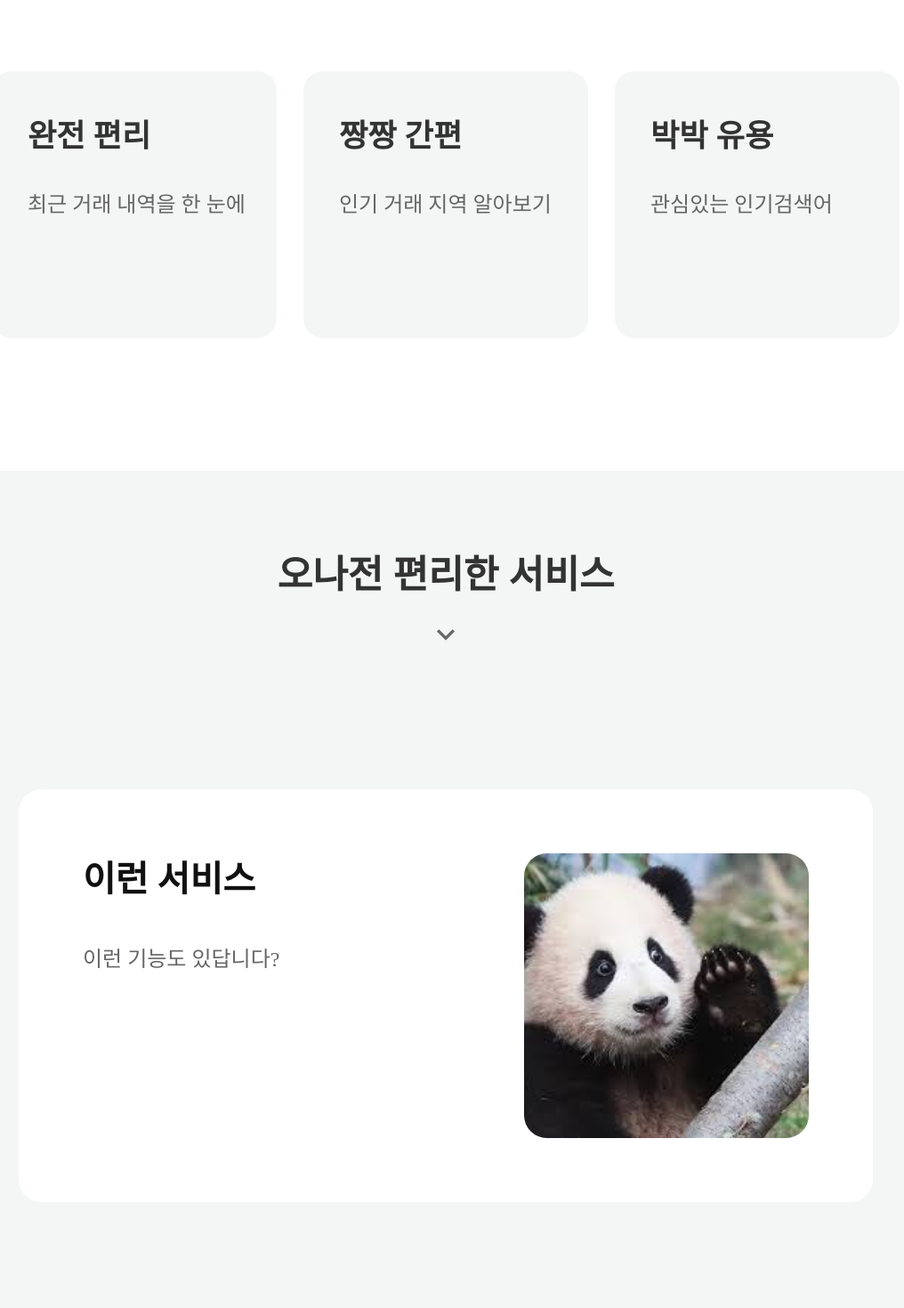
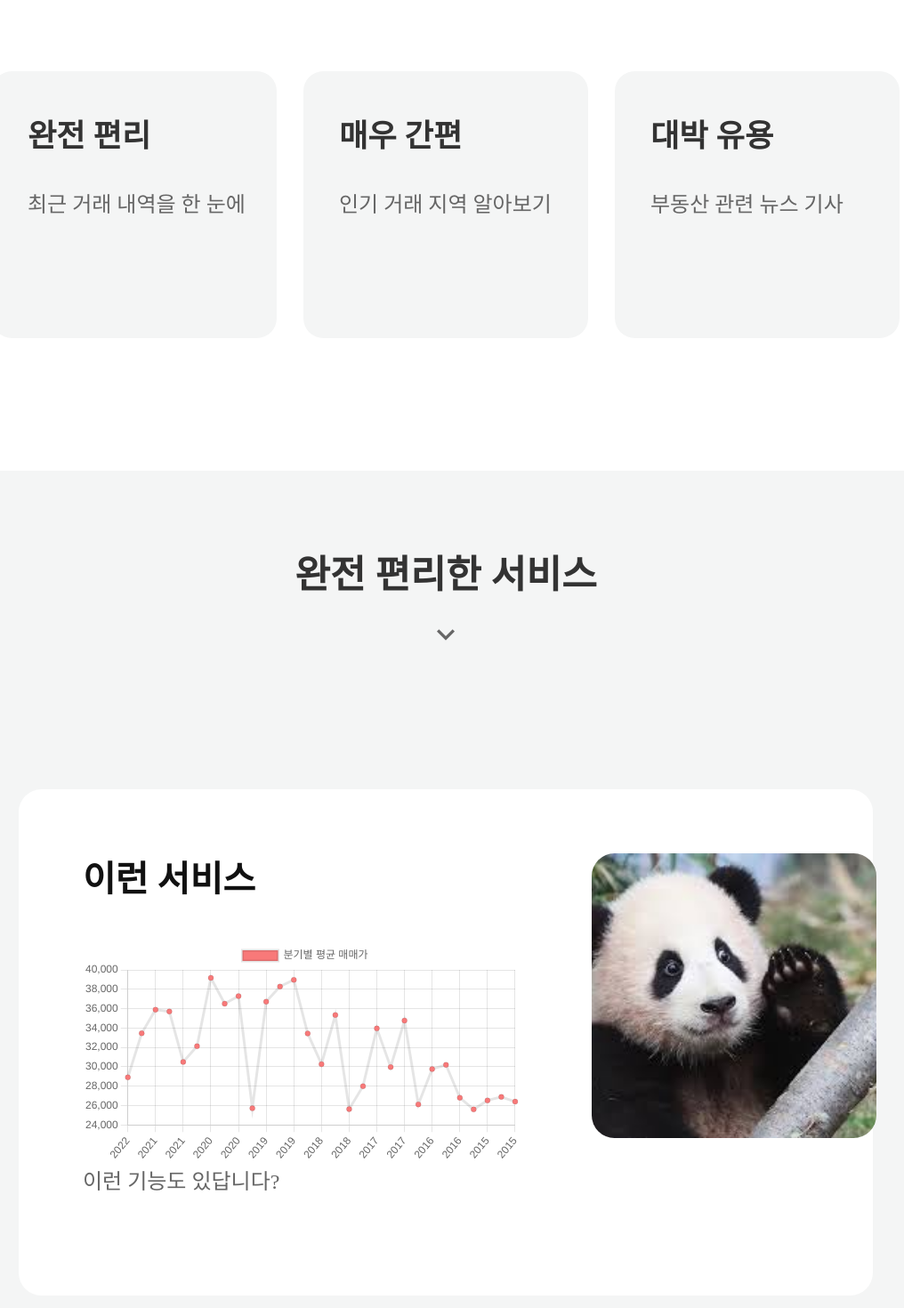
Before and after one commit to jiyoungit/jibangyi-fe, a Vue app in the folder front/: page / in a window 1280 px wide. Shown: the part 460-1930 px from the top of the page at 89% size, without its empty margins (139-1155 px from the left). Built offline with nearby package versions, Linux system fonts and the light colour scheme; no server answers; a web font is replaced by a local one.

Commit message:
feat: main page chart, news

```diff
--- a/front/package.json
+++ b/front/package.json
@@ -11,11 +11,13 @@
   "dependencies": {
     "@mdi/font": "^7.3.67",
     "axios": "^1.6.1",
+    "chart.js": "^4.4.0",
     "jwt-decode": "^4.0.0",
     "material-design-icons-iconfont": "^6.7.0",
     "pinia": "^2.1.7",
     "pinia-plugin-persistedstate": "^3.2.0",
     "vue": "^3.3.4",
+    "vue-chartjs": "^5.2.0",
     "vue-router": "^4.2.5",
     "vuetify": "^3.4.0-beta.1"
   },
--- /dev/null
+++ b/front/src/components/main/MainChart.vue
@@ -0,0 +1,44 @@
+<script>
+import {
+  Chart as ChartJS,
+  CategoryScale,
+  LinearScale,
+  PointElement,
+  LineElement,
+  Title,
+  Tooltip,
+  Legend
+} from 'chart.js';
+import { Line } from 'vue-chartjs';
+import * as chartConfig from './chartConfig.js';
+
+ChartJS.register(
+  CategoryScale,
+  LinearScale,
+  PointElement,
+  LineElement,
+  Title,
+  Tooltip,
+  Legend
+);
+
+export default {
+  name: 'App',
+  components: {
+    Line
+  },
+  data() {
+    return chartConfig;
+  }
+};
+</script>
+
+<template>
+  <Line id="chart" :data="data" :options="options" />
+</template>
+
+<style scoped>
+#chart {
+  width: 500px;
+}
+</style>
--- /dev/null
+++ b/front/src/components/main/MainNews.vue
@@ -0,0 +1,86 @@
+<script setup>
+import axios from 'axios';
+import { ref, watch, onMounted } from 'vue';
+
+const data = ref([]);
+
+onMounted(() => {
+  data.value = [];
+
+  // RSS 피드 URL
+  const rssFeedURL = 'https://www.fnnews.com/rss/r20/fn_realnews_realestate.xml'; // 여기에 실제 RSS 피드 URL을 넣어주세요.
+
+  // Axios를 이용하여 RSS 데이터 요청
+  axios.get(rssFeedURL)
+    .then(response => {
+      // 요청이 성공한 경우
+      const xmlData = new DOMParser().parseFromString(response.data, 'text/xml');
+
+      // channel 요소 가져오기
+      const channel = xmlData.querySelector('channel');
+
+      // 모든 아이템 요소 가져오기
+      const items = Array.from(channel.querySelectorAll('item'));
+
+
+
+      // 각 아이템에서 필요한 데이터 추출하기 예시
+      items.forEach((item, index) => {
+
+        const title = item.querySelector('title').textContent;
+        const link = item.querySelector('link').textContent;
+        const description = item.querySelector('description').textContent;
+        const category = item.querySelector('category').textContent;
+        const author = item.querySelector('author').textContent;
+        const pubDate = item.querySelector('pubDate').textContent;
+        const guid = item.querySelector('guid').textContent;
+
+        // 각 아이템에 대한 처리 (예시로 title 출력)
+        // console.log(`Item ${index + 1} Title:`, title);
+        if (index < 6) {
+          data.value.push({ index, title, author, pubDate, link });
+        }
+      });
+    })
+    .catch(error => {
+      // 요청이 실패한 경우
+      console.error('RSS 데이터를 불러오는데 실패했습니다.', error);
+    });
+})
+
+</script>
+
+<template>
+
+    <v-table>
+      <thead>
+        <tr>
+          <th>제목</th>
+          <th>작성일자</th>
+        </tr>
+      </thead>
+      <tbody>
+        <tr v-for="d in data" :key="d.index">
+          <td><a :href="d.link" class="news-title">{{ d.title }}</a></td>
+          <td>{{ d.pubDate }}</td>
+        </tr>
+      </tbody>
+    </v-table>
+
+</template>
+
+<style scoped>
+
+th {
+  text-align: center
+}
+
+td {
+  font-size: 20px;
+}
+
+.news-title {
+  color: blue;
+}
+
+</style>
--- /dev/null
+++ b/front/src/components/main/chartConfig.js
@@ -0,0 +1,89 @@
+export const data = {
+  labels: [
+    2022,
+    2021,
+    2021,
+    2021,
+    2021,
+    2020,
+    2020,
+    2020,
+    2020,
+    2019,
+    2019,
+    2019,
+    2019,
+    2018,
+    2018,
+    2018,
+    2018,
+    2017,
+    2017,
+    2017,
+    2017,
+    2016,
+    2016,
+    2016,
+    2016,
+    2015,
+    2015,
+    2015,
+    2015,],
+  datasets: [
+    {
+      label: '분기별 평균 매매가',
+      backgroundColor: '#f87979',
+      data: [
+        28916,
+        33456,
+        35893,
+        35706,
+        30498,
+        32123,
+        39176,
+        36515,
+        37299,
+        25722,
+        36722,
+        38279,
+        38975,
+        33446,
+        30272,
+        35342,
+        25637,
+        28000,
+        33954,
+        29977,
+        34771,
+        26125,
+        29771,
+        30202,
+        26812,
+        25607,
+        26537,
+        26892,
+        26405,]
+    }
+  ]
+};
+
+export const options = {
+  responsive: false,
+  maintainAspectRatio: false,
+  scales: {
+    xAxes: [{
+      display: true,
+      scaleLabel: {
+        display: true,
+        labelString: 'Month'
+      }
+    }],
+    yAxes: [{
+      display: true,
+      scaleLabel: {
+        display: true,
+        labelString: 'Value'
+      }
+    }]
+  }
+}
--- a/front/src/stores/member.js
+++ b/front/src/stores/member.js
@@ -66,10 +66,10 @@ export const useMemberStore = defineStore('memberStore', () => {
         }
       },
       async (error) => {
-        console.error(
-          'getUserInfo() error code [토큰 만료되어 사용 불가능.] ::: ',
-          error.response.status
-        );
+        // console.error(
+        //   'getUserInfo() error code [토큰 만료되어 사용 불가능.] ::: ',
+        //   error.response.status
+        // );
         isValidToken.value = false;
 
         await tokenRegenerate();
--- a/front/src/views/MainView.vue
+++ b/front/src/views/MainView.vue
@@ -2,6 +2,8 @@
 import { ref } from 'vue';
 import { findDongCode, listAptInfos } from '@/api/apt.js';
 import { useRouter } from 'vue-router';
+import MainChart from '../components/main/MainChart.vue';
+import MainNews from '../components/main/MainNews.vue';
 
 const popularSearchWord = ref(['어쩌고', '저쩌고', '어쩔 TV', '우짤래미']);
 
@@ -18,7 +20,7 @@ const moveToSearchDeal = () => {
   <p></p>
   <div class="searchWrapper">
     <div class="searchInner">
-      <h1 class="searchText">홍박사님을 아세요?</h1>
+      <h1 class="searchText">아파트 정보를 찾으세요!</h1>
       <router-link to="/deal">
         <v-form class="mx-auto mt-8" color="grey-lighten-3" @click="moveToSearchDeal">
           <v-text-field variant="solo" label="동이름을 입력하세요." prepend-inner-icon="mdi-magnify" single-line hide-details
@@ -40,7 +42,7 @@ const moveToSearchDeal = () => {
       <div>
         <a href="#guide2">
           <div class="guideCard__Card">
-            <div class="guideCard__CardTitle">짱짱 간편</div>
+            <div class="guideCard__CardTitle">매우 간편</div>
             <div class="guideCard__CardContext">인기 거래 지역 알아보기</div>
           </div>
         </a>
@@ -48,8 +50,8 @@ const moveToSearchDeal = () => {
       <div>
         <a href="#guide3">
           <div class="guideCard__Card">
-            <div class="guideCard__CardTitle">박박 유용</div>
-            <div class="guideCard__CardContext">관심있는 인기검색어</div>
+            <div class="guideCard__CardTitle">대박 유용</div>
+            <div class="guideCard__CardContext">부동산 관련 뉴스 기사</div>
           </div>
         </a>
       </div>
@@ -57,16 +59,18 @@ const moveToSearchDeal = () => {
   </div>
   <section class="guideFeature" id="guide1">
     <div class="guideFeature__Header">
-      <h2 class="guideFeature__Title">오나전 편리한 서비스</h2>
+      <h2 class="guideFeature__Title">완전 편리한 서비스</h2>
       <v-icon class="arrow">mdi-chevron-down</v-icon>
     </div>
     <div class="guideFeature__Wrapper card">
       <div class="guideFeature__Card">
         <div class="guideFeature__CardTitle">이런 서비스</div>
-        <div class="guideFeature__CardContext">이런 기능도 있답니다?</div>
+
+        <div class="guideFeature__CardContext"><MainChart></MainChart>이런 기능도 있답니다?</div>
       </div>
       <img class="guideFeature__Img" src="../assets/imgs/fubaoHello.jpg" alt="" />
     </div>
+
   </section>
   <section class="guideFeature" id="guide2">
     <div class="guideFeature__Header secondaryBg">
@@ -88,9 +92,9 @@ const moveToSearchDeal = () => {
     </div>
     <div class="guideFeature__Wrapper card">
       <div class="guideFeature__Card searchWord">
-        <div class="guideFeature__CardTitle">인기검색어</div>
-        <div class="guideFeature__CardContext" v-for="(word, index) in popularSearchWord" :key="word">{{ index + 1 }}. {{
-          word }}
+        <div class="guideFeature__CardTitle">뉴스</div>
+        <div class="guideFeature__CardContext">
+          <MainNews></MainNews>
         </div>
       </div>
     </div>
```
